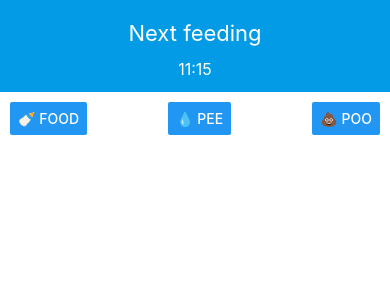
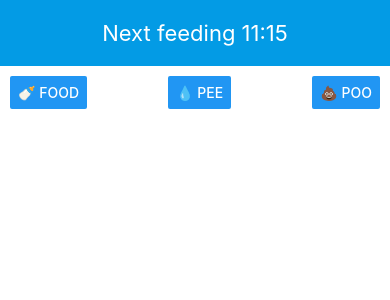
Before and after one commit to tommiseppanen/Jason, a React Native app: screen / in a window 390 px wide. Shown: the top 300 px of the page. Built offline with nearby package versions, Linux system fonts and the light colour scheme.

Commit message:
Improvements

```diff
--- a/App.js
+++ b/App.js
@@ -70,10 +70,7 @@ export default class App extends Component {
         <StatusBar backgroundColor="#3F6B9C"/>
         <View style={styles.currentDay}>
           <Text style={styles.header}>
-            Next feeding
-          </Text>
-          <Text style={styles.headerDetail}>
-            11:15
+            Next feeding 11:15
           </Text>
         </View>
         <View style={styles.buttonBar}>
@@ -95,7 +92,7 @@ export default class App extends Component {
         </View>
         <ScrollView contentContainerStyle={styles.times}>
           {this.getDays().map((key) =>
-            <DayInfo key={key} day={key} times={this.state.times[key]}></DayInfo>)}
+            <DayInfo key={key} day={parseInt(key)+1} times={this.state.times[key]}></DayInfo>)}
         </ScrollView>
 
 
@@ -158,12 +155,6 @@ const styles = StyleSheet.create({
     margin: 10,
     color: 'white',
   },
-  headerDetail: {
-    fontSize: 16,
-    textAlign: 'center',
-    margin: 3,
-    color: 'white',
-  },
   startTime: {
     textAlign: 'center',
     color: '#333333',
--- a/DayInfo.js
+++ b/DayInfo.js
@@ -10,13 +10,12 @@ import moment from 'moment';
 export default class DayInfo extends Component {
   constructor(props){
     super(props);
-    //this.state = { times: []}
   }
 
   render() {
     return (
       <View style={styles.container}>
-        <Text style={styles.day}>Day {this.props.day}</Text>
+        <Text style={styles.day}>Day{"\n"}{this.props.day}</Text>
         <View>
           {this.orderTimes().map((time) =>
           <Text key={time.time} style={styles.startTime}>
@@ -66,7 +65,7 @@ const styles = StyleSheet.create({
     padding: 10
   },
   day: {
-    fontSize: 40,
+    fontSize: 40
   },
   count: {
     fontSize: 30
```
